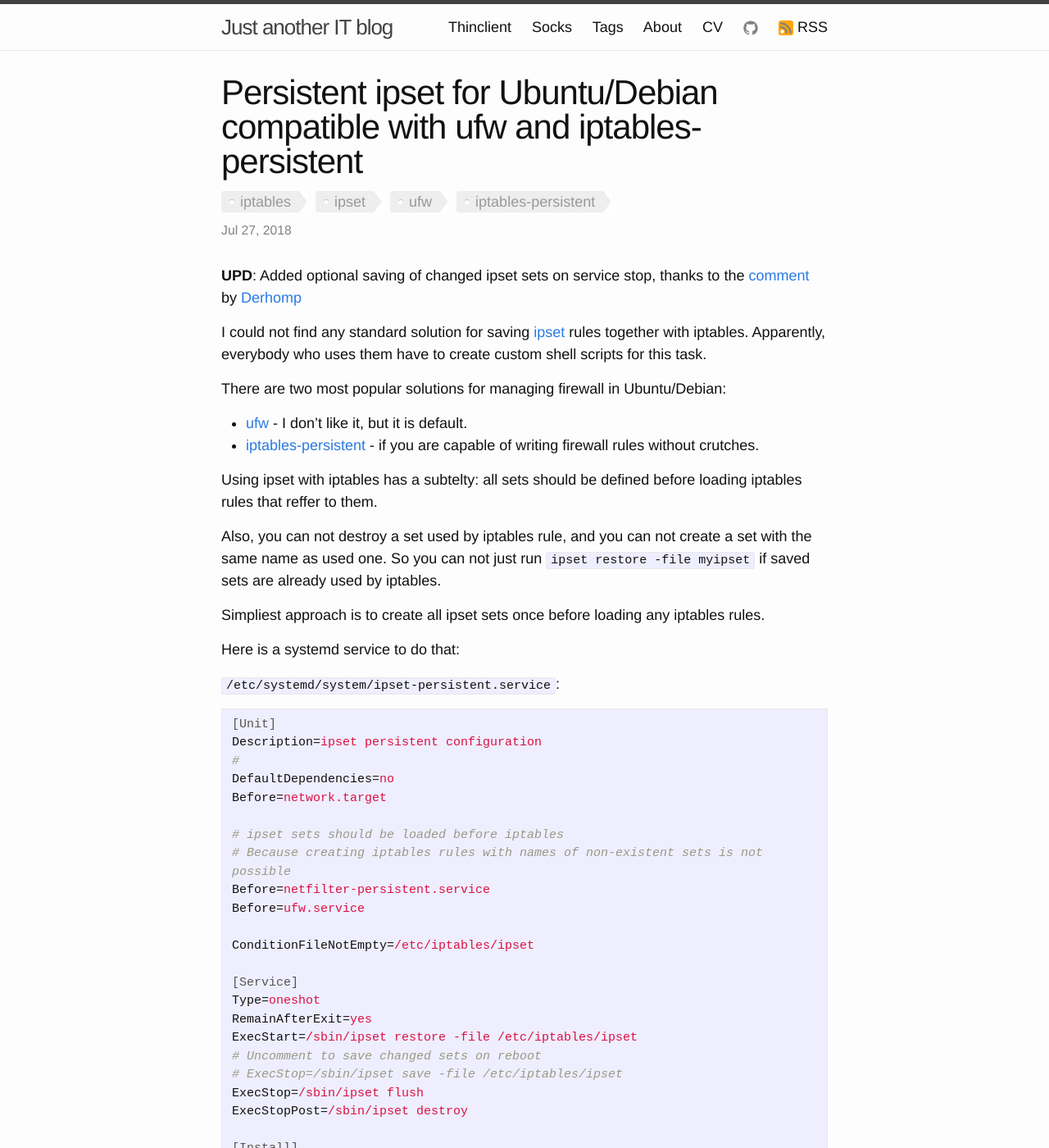
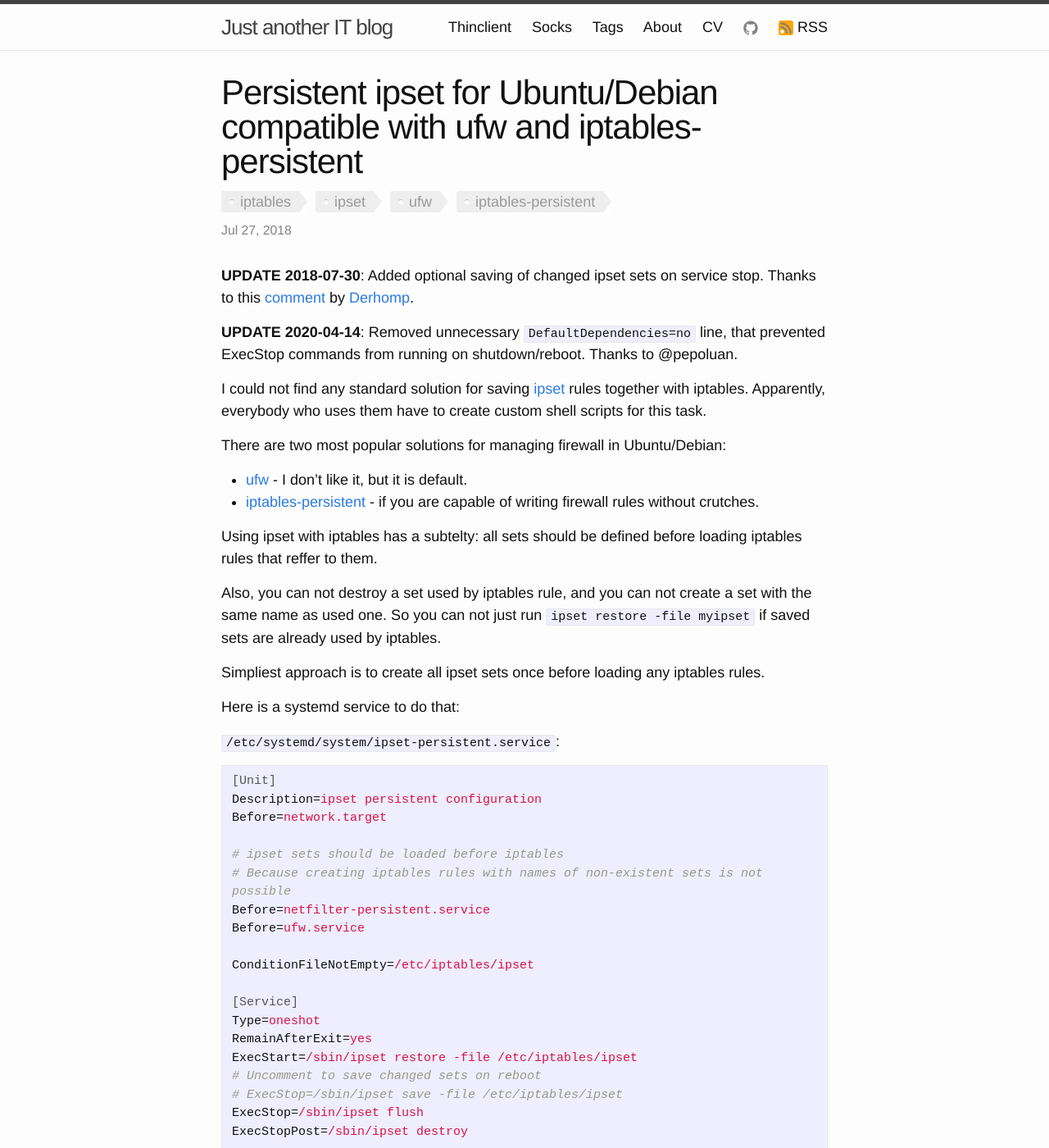
Before and after one commit to selivan/selivan.github.io, a Jekyll site: the page built from _posts/2018-07-27-ipset-save-with-ufw-and-iptables-persistent-and.md, in a window 1280 px wide and 1400 px high. Shown: the whole window at 82% size. Built offline with Jekyll 4.4.1, drawn with Linux system fonts in a browser that asks for light colours.

Commit message:
Update 2018-07-27-ipset-save-with-ufw-and-iptables-persistent-and.md

```diff
--- a/_posts/2018-07-27-ipset-save-with-ufw-and-iptables-persistent-and.md
+++ b/_posts/2018-07-27-ipset-save-with-ufw-and-iptables-persistent-and.md
@@ -4,7 +4,9 @@ title:  "Persistent ipset for Ubuntu/Debian compatible with ufw and iptables-per
 tags: [iptables,ipset,ufw,iptables-persistent]
 ---
 
-**UPD**: Added optional saving of changed ipset sets on service stop, thanks to the [comment](https://www.reddit.com/r/linuxadmin/comments/92fkn5/persistent_ipset_for_ubuntudebian_compatible_with/e3agg55) by [Derhomp](https://www.reddit.com/user/Derhomp)
+**UPDATE 2018-07-30**: Added optional saving of changed ipset sets on service stop. Thanks to this [comment](https://www.reddit.com/r/linuxadmin/comments/92fkn5/persistent_ipset_for_ubuntudebian_compatible_with/e3agg55) by [Derhomp](https://www.reddit.com/user/Derhomp).
+
+**UPDATE 2020-04-14**: Removed unnecessary `DefaultDependencies=no` line, that prevented ExecStop commands from running on shutdown/reboot. Thanks to @pepoluan.
 
 I could not find any standard solution for saving [ipset]((http://ipset.netfilter.org/)) rules together with iptables. Apparently, everybody who uses them have to create custom shell scripts for this task.
 
```
Also changed, not shown: other parts of _posts/2018-07-27-ipset-save-with-ufw-and-iptables-persistent-and.md (+0 -2 lines).
